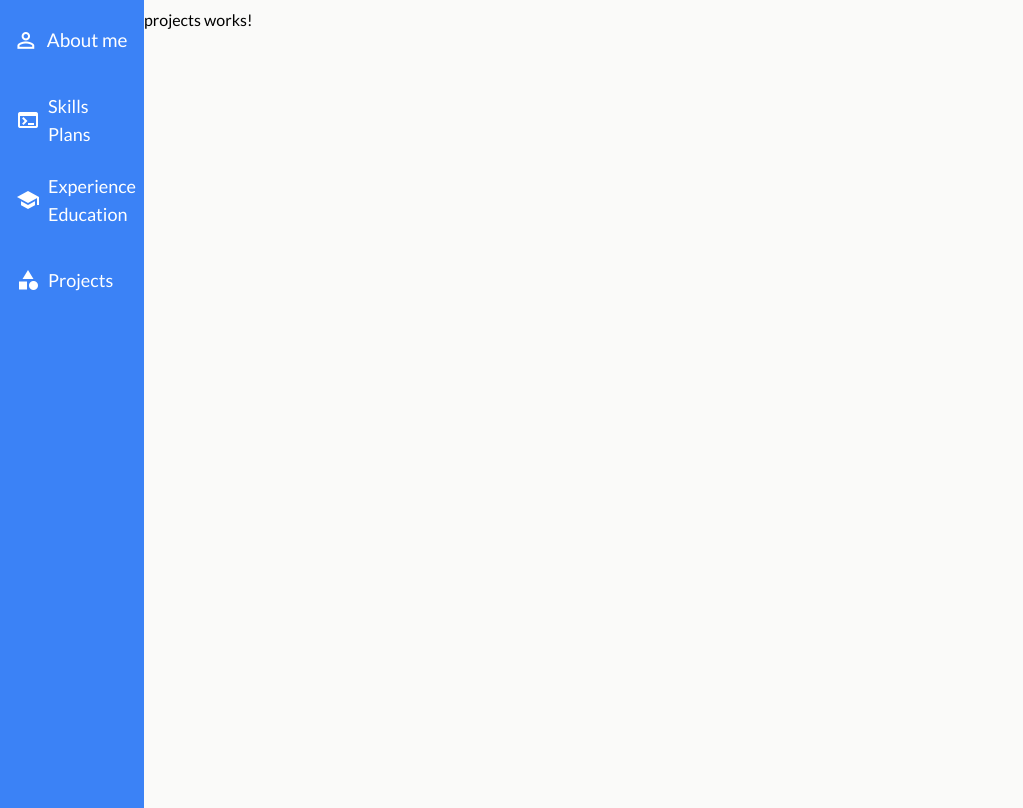
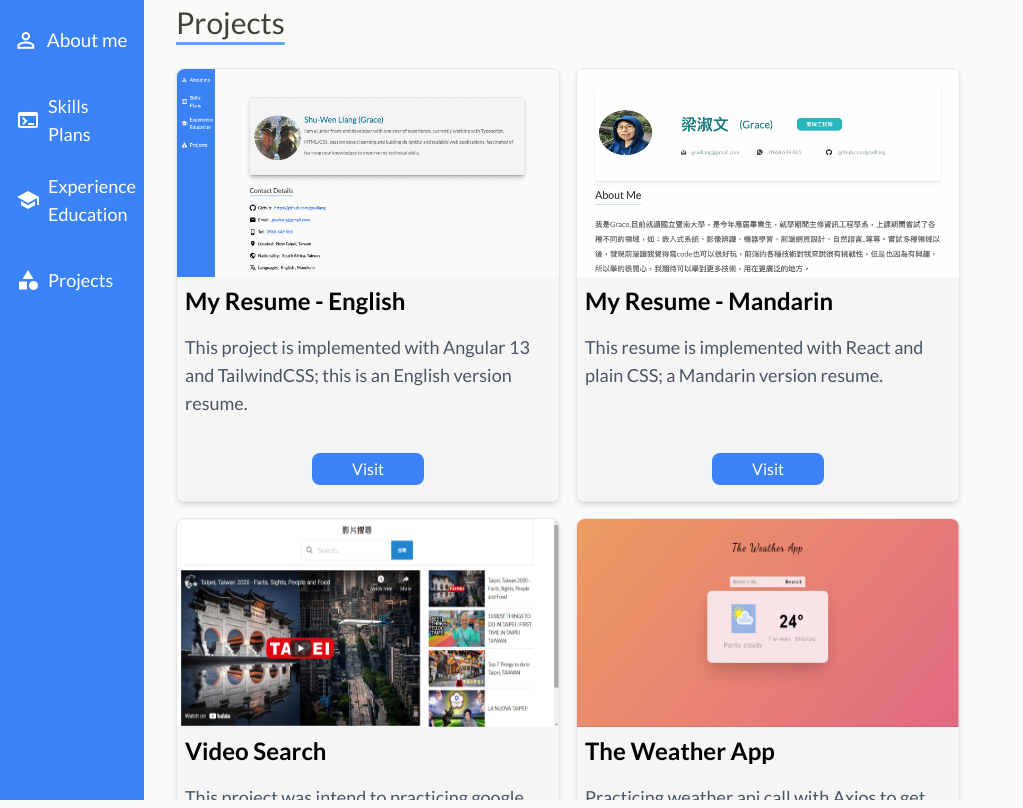
Before and after one commit to gswliang/graceresume, an Angular app: page /projects in a window 1280 px wide. Shown: the whole page, without its empty margins (0-1023 px from the left). Built offline with nearby package versions, Linux system fonts and the light colour scheme.

Commit message:
implements projects layout

```diff
--- a/src/app/resume/projects/projects.component.html
+++ b/src/app/resume/projects/projects.component.html
@@ -1 +1,36 @@
-<p>projects works!</p>
+<div class="mx-8 flex flex-col h-auto md:mx-18">
+  <div class="title">Projects</div>
+  <div class="flex gap-4 flex-wrap pt-4">
+    <div
+      class="flex flex-col w-96 bg-neutral-100 rounded-lg border border-gray-200 shadow-md hover:shadow-zinc-500/50 rounded-lg duration-600 ease-in-out"
+      *ngFor="let project of projects"
+    >
+      <img
+        class="w-full h-52 rounded-t-lg"
+        [src]="project.image"
+        loading="lazy"
+        [alt]="project.name"
+      />
+      <div class="p-2 h-44">
+        <h1
+          class="text-2xl font-bold text-black cursor-pointer"
+          (click)="onClick(project.url)"
+        >
+          {{ project.name }}
+        </h1>
+
+        <div class="text-lg pt-4 text-gray-600 font-sans">
+          {{ project.description }}
+        </div>
+      </div>
+      <div class="flex justify-center pb-4">
+        <button
+          class="w-28 h-8 inline-flex justify-center text-md leading-8 font-md text-center text-white bg-blue-500 rounded-lg hover:bg-blue-600 focus:ring-2 focus:outline-none"
+          (click)="onClick(project.url)"
+        >
+          Visit
+        </button>
+      </div>
+    </div>
+  </div>
+</div>
--- a/src/app/resume/projects/projects.component.ts
+++ b/src/app/resume/projects/projects.component.ts
@@ -8,5 +8,51 @@ import { Component, ChangeDetectionStrategy, HostBinding } from '@angular/core';
 })
 export class ProjectsComponent {
   @HostBinding('class') class =
-    'h-screen w-screen overflow-x-hidden mt-14 md:mt-2';
+    'h-screen w-screen overflow-x-hidden py-8 pt-14 md:pt-1';
+
+  projects = [
+    {
+      name: 'My Resume - English',
+      image: 'assets/project-images/resume-eng.png',
+      description:
+        'This project is implemented with Angular 13 and TailwindCSS; this is an English version resume.',
+      url: 'https://grace-resume.netlify.app/',
+    },
+    {
+      name: 'My Resume - Mandarin',
+      image: 'assets/project-images/resume-cht.png',
+      description:
+        'This resume is implemented with React and plain CSS; a Mandarin version resume.',
+      url: 'https://graceresume.netlify.app/',
+    },
+    {
+      name: 'Video Search',
+      image: 'assets/project-images/video.png',
+      description:
+        'This project was intend to practicing google youtube api call and display the videos in Youtube style.',
+      url: 'https://videosearchgrace.netlify.app/',
+    },
+    {
+      name: 'The Weather App',
+      image: 'assets/project-images/weather.png',
+      description:
+        'Practicing weather api call with Axios to get weather information on different city.',
+      url: 'https://weatherarduii.netlify.app/',
+    },
+    {
+      name: 'The Navi Bar',
+      image: 'assets/project-images/navibar.png',
+      description:
+        'This project is my very first React project of practicing Google / Wikipedia api call (Axios) and the debounce handling while continues typing happens.',
+      url: 'https://navibar.netlify.app/',
+    },
+  ];
+
+  onClick(url: string) {
+    if (!url) {
+      return;
+    }
+
+    window.open(url);
+  }
 }
--- a/src/styles.scss
+++ b/src/styles.scss
@@ -5,3 +5,7 @@
 @tailwind base;
 @tailwind components;
 @tailwind utilities;
+
+.title {
+  @apply font-bold h-12 text-3xl font-medium text-stone-700 underline underline-offset-8 decoration-blue-400;
+}
```
Also changed, not shown: src/assets/project-images/resume-cht.png.
